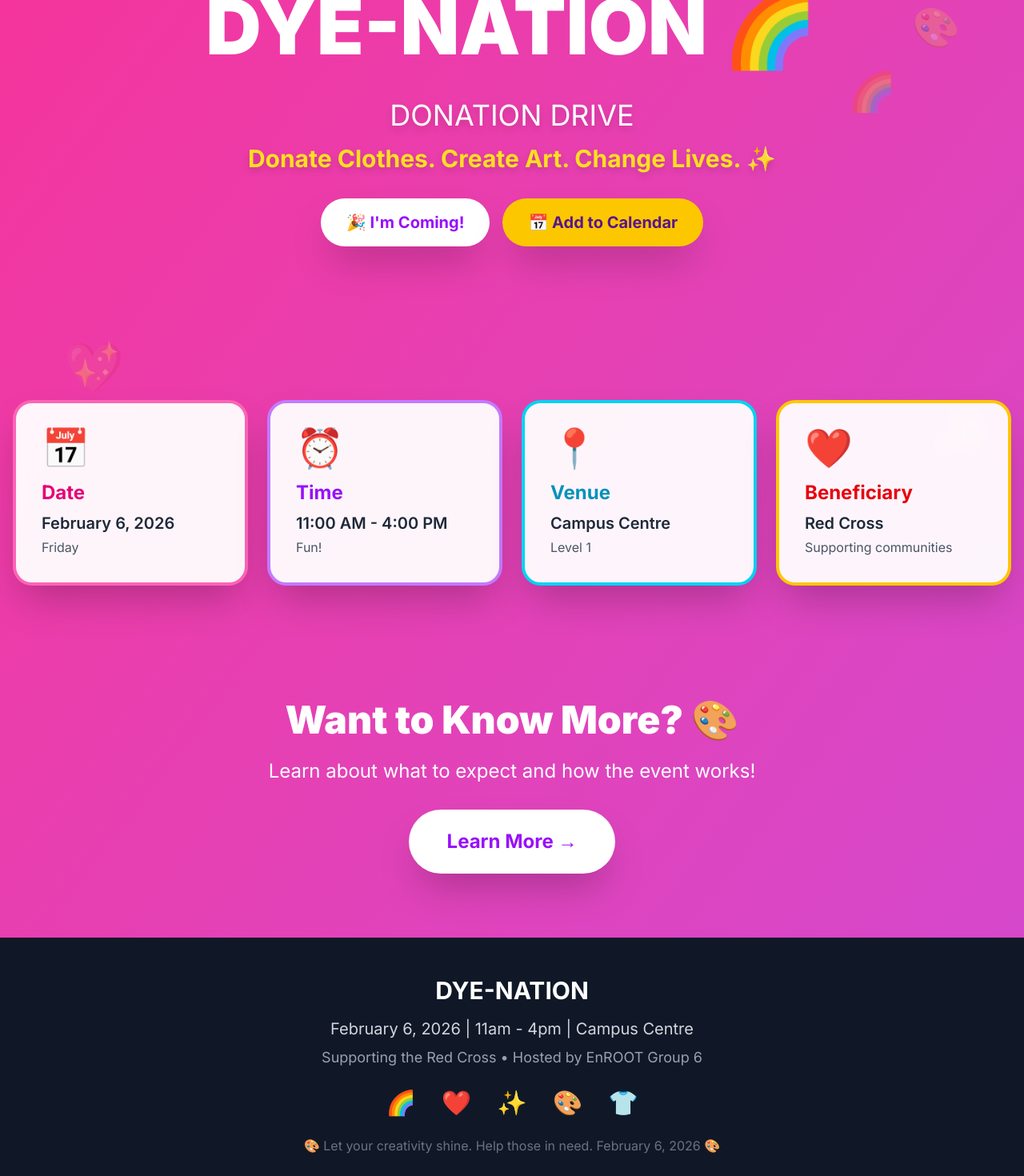
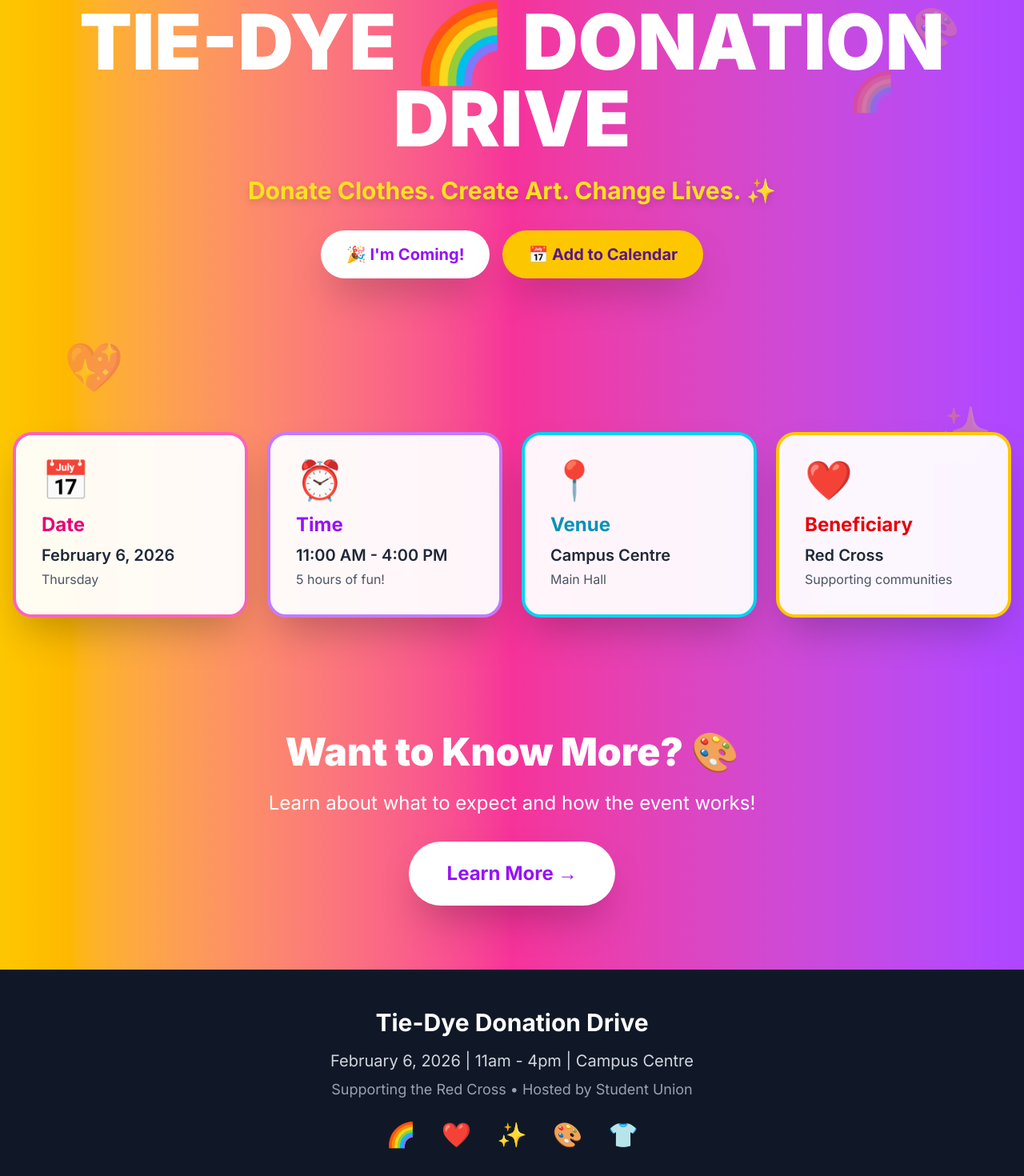
Before and after one commit to fishxeno/sutd-tie-dye, a Next.js app: page / in a window 1280 px wide. Shown: the part 140-1610 px from the top of the page at 80% size. Built offline with nearby package versions, Linux system fonts and the light colour scheme.

Commit message:
fixed background centralise to layout, finally got the gradient

```diff
--- a/app/about/page.tsx
+++ b/app/about/page.tsx
@@ -1,21 +1,23 @@
 'use client'
 
+import { useState } from 'react'
 import Navbar from '../components/navbar'
-import { useState } from 'react'
 
 export default function About() {
-    const [clickCount, setClickCount] = useState(0)
+  const [clickCount, setClickCount] = useState(1354)
+
 
   const handleClick = () => {
     setClickCount(clickCount + 1)
   }
+
   return (
     <>
       <Navbar />
-      <div className="min-h-screen bg-gradient-to-br from-pink-500 via-purple-500 to-cyan-500 bg-gradient-animate pt-16">
+      <div className="pt-16">
 
         {/* What to Expect */}
-        <section className="py-20 px-4 relative z-10">
+        <section className="py-20 px-4">
           <div className="container mx-auto">
             <h2 className="text-5xl md:text-6xl font-black text-center text-white mb-4 drop-shadow-lg">
               What to Expect 🎊
@@ -55,7 +57,7 @@ export default function About() {
         </section>
 
         {/* How It Works */}
-        <section className="py-16 px-4 bg-white/10 backdrop-blur-md relative z-10">
+        <section className="py-16 px-4">
           <div className="container mx-auto">
             <h2 className="text-5xl md:text-6xl font-black text-center text-white mb-4 drop-shadow-lg">
               How It Works 🔄
@@ -119,7 +121,7 @@ export default function About() {
         </section>
 
         {/* CTA Section */}
-        <section className="py-20 px-4 bg-gradient-to-r from-yellow-400 via-pink-500 to-purple-500 relative z-10">
+        <section className="py-20 px-4">
           <div className="container mx-auto text-center">
             <h2 className="text-5xl md:text-6xl font-black text-white mb-6">
               Ready to Make a Difference? 🚀
@@ -143,7 +145,7 @@ export default function About() {
         </section>
 
         {/* Footer */}
-        <footer className="bg-gray-900 text-white py-12 px-4 relative z-10">
+        <footer className="bg-gray-900 text-white py-12 px-4">
           <div className="container mx-auto text-center">
             <h3 className="text-3xl font-bold mb-4">Tie-Dye Donation Drive</h3>
             <p className="text-xl text-gray-300 mb-2">February 6, 2026 | 11am - 4pm | Campus Centre</p>
--- a/app/layout.tsx
+++ b/app/layout.tsx
@@ -16,7 +16,26 @@ export default function RootLayout({
 }) {
   return (
     <html lang="en">
-      <body className={inter.className}>{children}</body>
+      <body className={inter.className}>
+        {/* Animated Background */}
+        {/* <div className="min-h-screen bg-gradient-to-br from-pink-500 via-purple-500 to-cyan-500 bg-gradient-animate"> */}
+        <div className="min-h-screen bg-gradient-to-r from-yellow-400 via-pink-500 to-purple-500 bg-gradient-blur-md">
+
+          {/* Floating Emojis Background */}
+          <div className="fixed inset-0 overflow-hidden pointer-events-none opacity-30 z-0">
+            <div className="absolute top-20 left-10 text-6xl animate-bounce">👕</div>
+            <div className="absolute top-40 right-20 text-5xl animate-bounce">🎨</div>
+            <div className="absolute bottom-40 left-20 text-6xl animate-bounce">💖</div>
+            <div className="absolute top-60 right-40 text-5xl animate-bounce">🌈</div>
+            <div className="absolute bottom-20 right-10 text-6xl animate-bounce">✨</div>
+          </div>
+
+          {/* Page Content */}
+          <div className="relative z-10">
+            {children}
+          </div>
+        </div>
+      </body>
     </html>
   )
 }
--- a/app/page.tsx
+++ b/app/page.tsx
@@ -5,24 +5,14 @@ export default function Home() {
   return (
     <>
       <Navbar />
-      <div className="min-h-screen bg-gradient-to-br from-pink-500 via-purple-500 to-cyan-500 bg-gradient-animate pt-16">
+      <div className="pt-16">
 
-        {/* Floating Emojis Background */}
-        <div className="fixed inset-0 overflow-hidden pointer-events-none opacity-30 z-0">
-          <div className="absolute top-20 left-10 text-6xl animate-bounce">👕</div>
-          <div className="absolute top-40 right-20 text-5xl animate-bounce">🎨</div>
-          <div className="absolute bottom-40 left-20 text-6xl animate-bounce">💖</div>
-          <div className="absolute top-60 right-40 text-5xl animate-bounce">🌈</div>
-          <div className="absolute bottom-20 right-10 text-6xl animate-bounce">✨</div>
-        </div>
-
-        {/* Main Section */}
+        {/* Hero Section */}
         <section className="relative pt-20 pb-32 px-4 z-10">
           <div className="container mx-auto text-center">
-            <h1 className="text-6xl md:text-8xl font-black text-white mb-6 animate-bounce">
-              DYE-NATION 🌈
+            <h1 className="text-6xl md:text-8xl font-black text-white mb-6 animate-glow">
+              TIE-DYE 🌈 DONATION DRIVE
             </h1>
-            <h3 className="text-3xl md:text-4xl text-white mb-4 drop-shadow-lg animate-glow">DONATION DRIVE</h3>
             <p className="text-2xl md:text-3xl text-yellow-300 font-bold mb-8 drop-shadow-lg">
               Donate Clothes. Create Art. Change Lives. ✨
             </p>
@@ -38,7 +28,7 @@ export default function Home() {
         </section>
 
         {/* Event Details */}
-        <section className="py-16 px-4 relative z-10">
+        <section className="py-16 px-4">
           <div className="container mx-auto">
             <div className="grid md:grid-cols-2 lg:grid-cols-4 gap-6">
 
@@ -46,21 +36,21 @@ export default function Home() {
                 <div className="text-5xl mb-4">📅</div>
                 <h3 className="text-2xl font-bold text-pink-600 mb-2">Date</h3>
                 <p className="text-xl text-gray-800 font-semibold">February 6, 2026</p>
-                <p className="text-gray-600 mt-1">Friday</p>
+                <p className="text-gray-600 mt-1">Thursday</p>
               </div>
 
               <div className="bg-white/95 backdrop-blur-sm rounded-3xl p-8 shadow-2xl hover:scale-105 transition-transform border-4 border-purple-400">
                 <div className="text-5xl mb-4">⏰</div>
                 <h3 className="text-2xl font-bold text-purple-600 mb-2">Time</h3>
                 <p className="text-xl text-gray-800 font-semibold">11:00 AM - 4:00 PM</p>
-                <p className="text-gray-600 mt-1">Fun!</p>
+                <p className="text-gray-600 mt-1">5 hours of fun!</p>
               </div>
 
               <div className="bg-white/95 backdrop-blur-sm rounded-3xl p-8 shadow-2xl hover:scale-105 transition-transform border-4 border-cyan-400">
                 <div className="text-5xl mb-4">📍</div>
                 <h3 className="text-2xl font-bold text-cyan-600 mb-2">Venue</h3>
                 <p className="text-xl text-gray-800 font-semibold">Campus Centre</p>
-                <p className="text-gray-600 mt-1">Level 1</p>
+                <p className="text-gray-600 mt-1">Main Hall</p>
               </div>
 
               <div className="bg-white/95 backdrop-blur-sm rounded-3xl p-8 shadow-2xl hover:scale-105 transition-transform border-4 border-yellow-400">
@@ -75,7 +65,7 @@ export default function Home() {
         </section>
 
         {/* CTA to Learn More */}
-        <section className="py-20 px-4 relative z-10">
+        <section className="py-20 px-4">
           <div className="container mx-auto text-center">
             <h2 className="text-5xl font-black text-white mb-6">
               Want to Know More? 🎨
@@ -92,14 +82,13 @@ export default function Home() {
         </section>
 
         {/* Footer */}
-        <footer className="bg-gray-900 text-white py-12 px-4 relative z-10">
+        <footer className="bg-gray-900 text-white py-12 px-4">
           <div className="container mx-auto text-center">
-            <h3 className="text-3xl font-bold mb-4">DYE-NATION</h3>
+            <h3 className="text-3xl font-bold mb-4">Tie-Dye Donation Drive</h3>
             <p className="text-xl text-gray-300 mb-2">February 6, 2026 | 11am - 4pm | Campus Centre</p>
             <p className="text-lg text-gray-400 mb-6">
-              Supporting the Red Cross • Hosted by EnROOT Group 6
+              Supporting the Red Cross • Hosted by Student Union
             </p>
-            {/* Can attach links here*/}
             <div className="flex justify-center gap-8 text-3xl">
               <span>🌈</span>
               <span>❤️</span>
@@ -107,8 +96,7 @@ export default function Home() {
               <span>🎨</span>
               <span>👕</span>
             </div>
-            <p className="mt-6 text-gray-500">🎨 Let your creativity shine. Help those in need. February 6, 2026 🎨</p>
-            <p className="text-gray-500 mt-8">© 2026 EnROOT Group 6. All rights reserved.</p>
+            <p className="text-gray-500 mt-8">© 2026 Campus Events. All rights reserved.</p>
           </div>
         </footer>
 
--- a/app/sample/page.tsx
+++ b/app/sample/page.tsx
@@ -5,10 +5,10 @@ export default function Samples() {
   return (
     <>
       <Navbar />
-      <div className="min-h-screen bg-gradient-to-br from-pink-500 via-purple-500 to-cyan-500 bg-gradient-animate pt-16">
+      <div className="pt-16">
 
         {/* Sample Section */}
-        <section className="py-20 px-4 relative z-10">
+        <section className="py-20 px-4">
           <div className="container mx-auto">
             <h2 className="text-5xl md:text-6xl font-black text-center text-white mb-4 drop-shadow-lg">
               Samples
```
